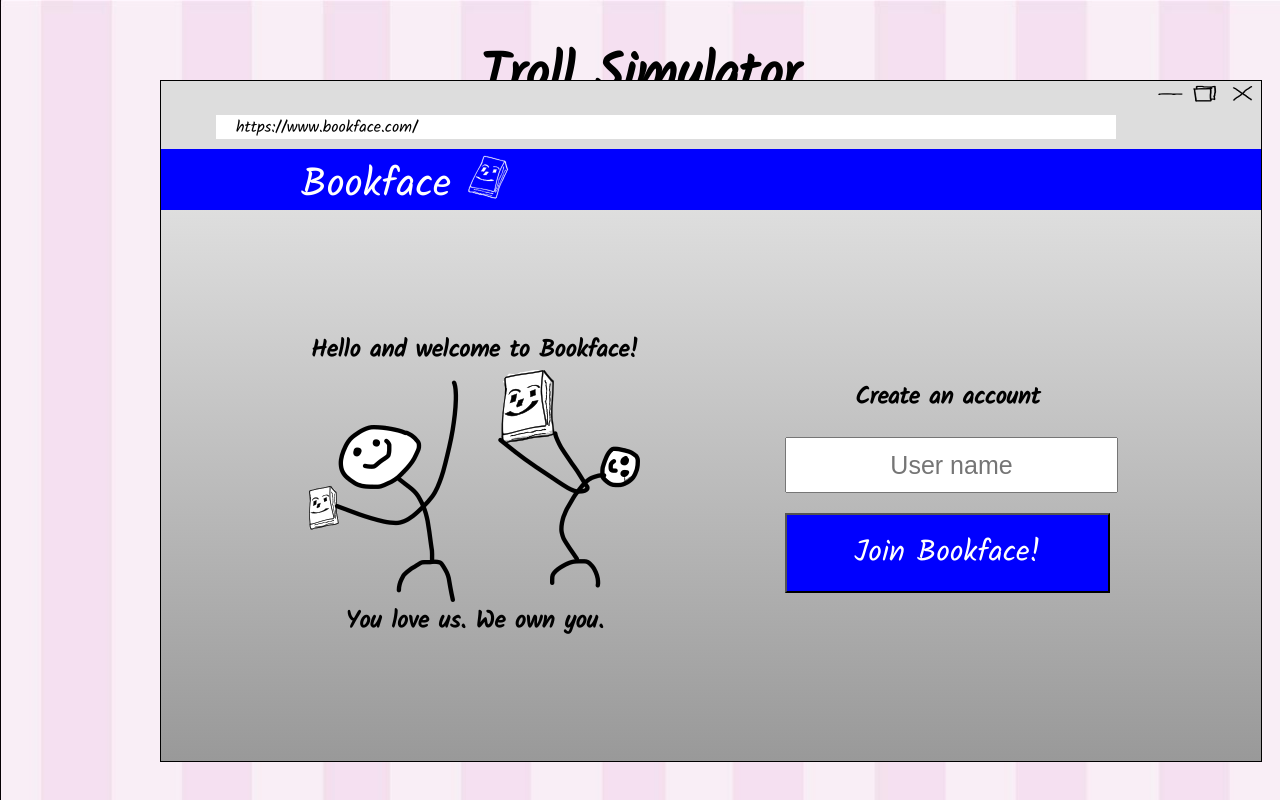
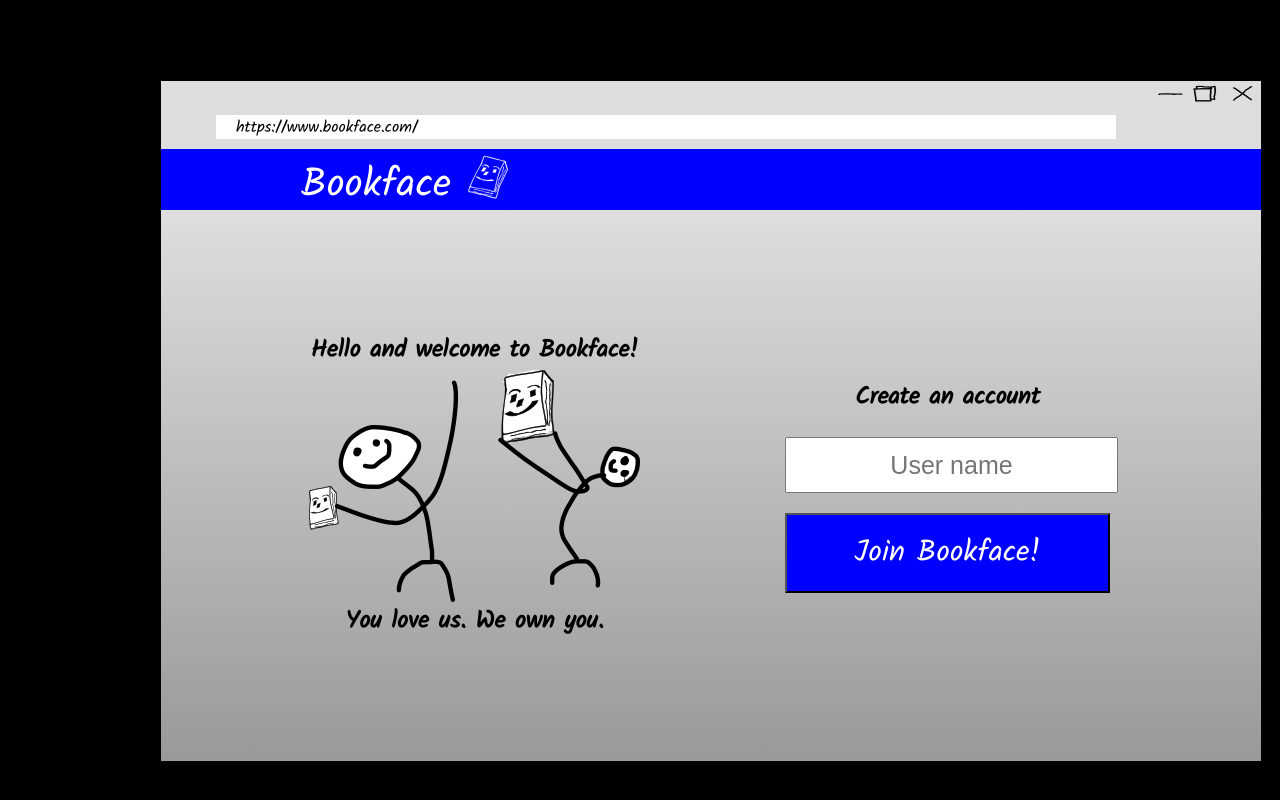
Before and after one commit to perblawiik/the-cake, a React (Create React App) app: page / in a window 1280 px wide. Built offline with nearby package versions, Linux system fonts and the light colour scheme.

Commit message:
Pink stripes be gone !

```diff
--- a/src/css/App.css
+++ b/src/css/App.css
@@ -1,6 +1,5 @@
 
 body {
-  background: url("../img/pink-stripes.jpg") no-repeat center center fixed;
-  background-size: 100% 100%;
+  background-color: black;
   font-family: 'Kalam', sans-serif;
 }
```
Also changed, not shown: public/index.html (+0 -10 lines).
